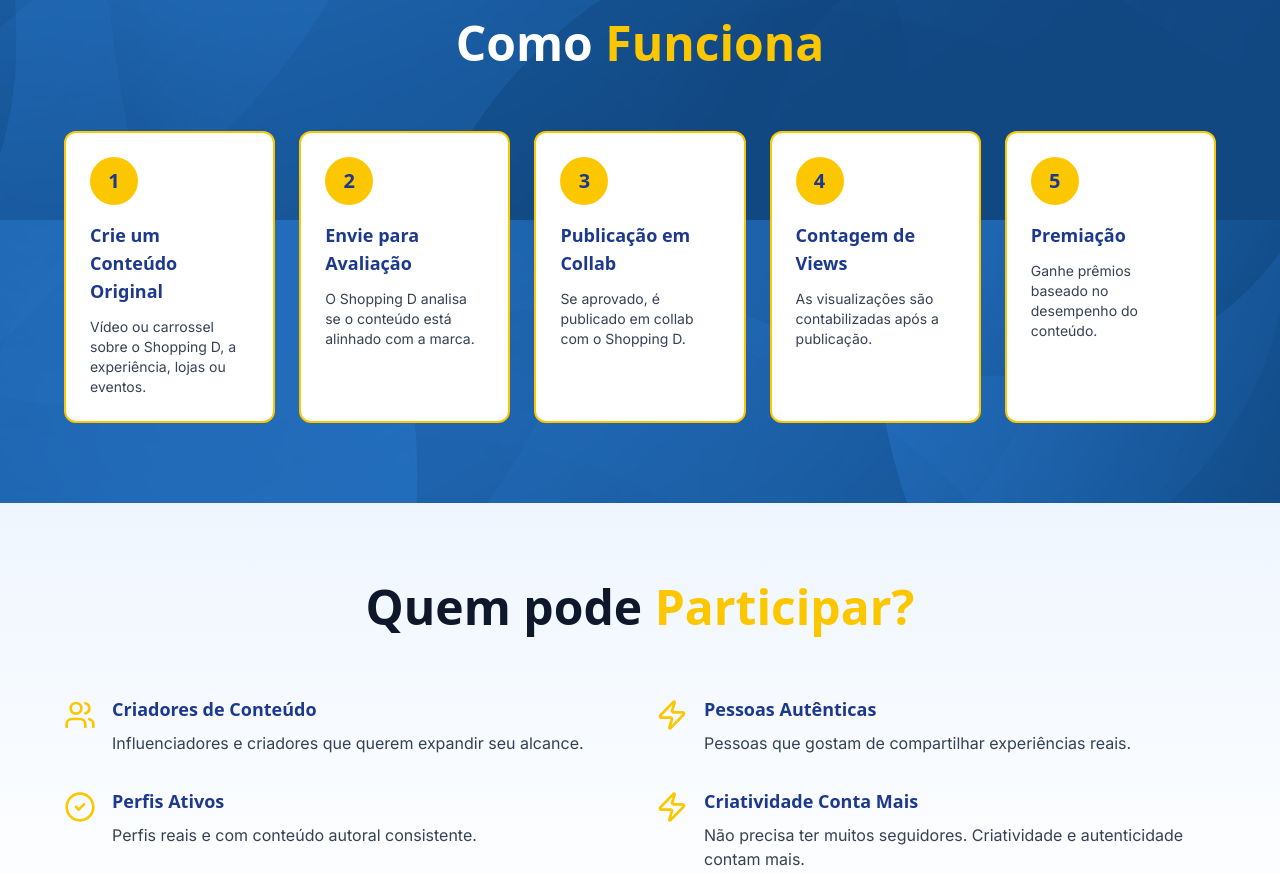
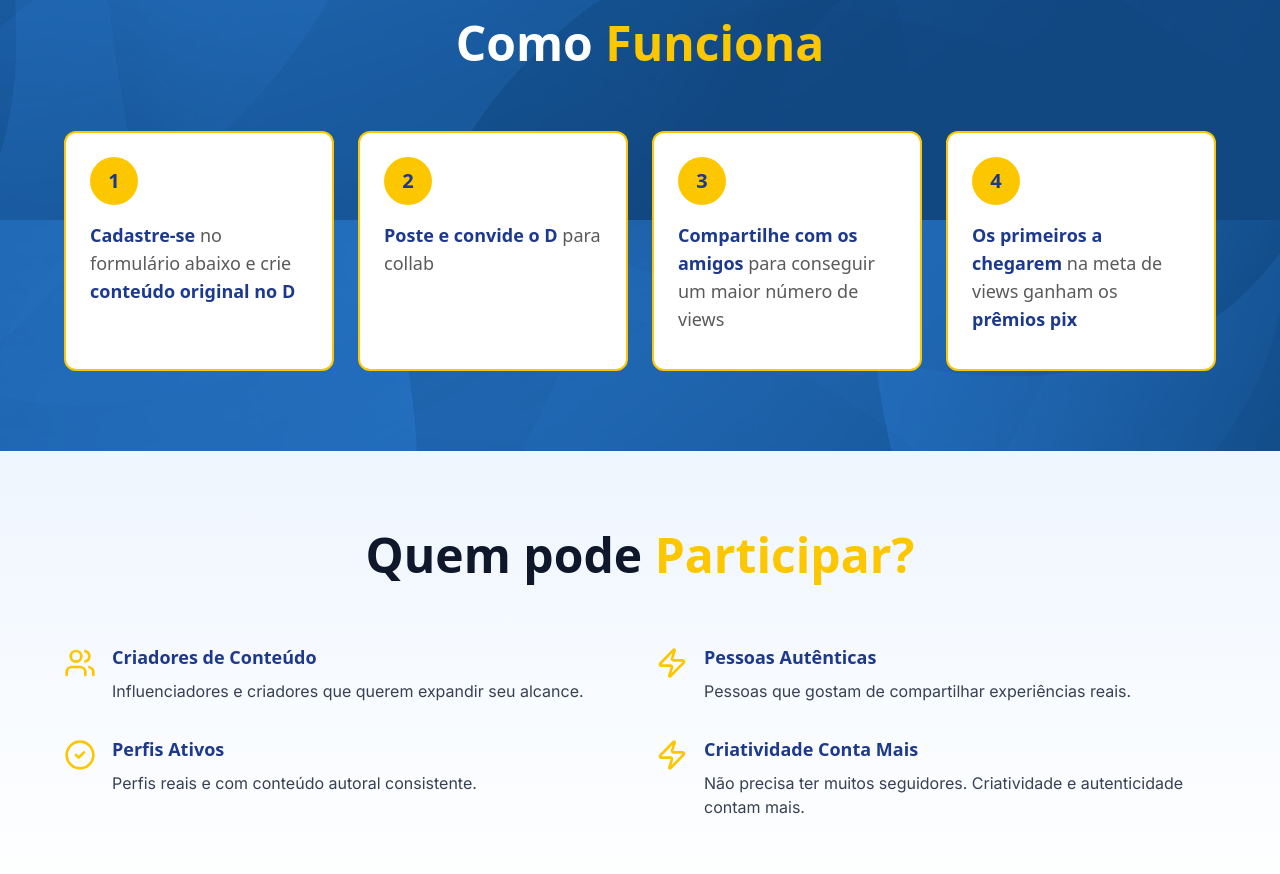
Before and after one commit to ovittorhugomachado/clube-de-embaixadores-shopping-d, a website: page index.html in a window 1280 px wide. Shown: the part 1380-2254 px from the top of the page. Drawn offline with Linux system fonts and the light colour scheme.

Commit message:
alterado o passo a passo

```diff
--- a/index.html
+++ b/index.html
@@ -162,7 +162,7 @@
                     <span class="text-yellow-400">Funciona</span>
                 </h2>
                 <div
-                    class="grid grid-cols-1 md:grid-cols-2 lg:grid-cols-5 gap-6"
+                    class="grid-container"
                 >
                     <div class="relative group">
                         <div
@@ -177,12 +177,8 @@
                                 1
                             </div>
                             <h3 class="font-bold text-lg mb-3 text-blue-900">
-                                Crie um Conteúdo Original
+                                Cadastre-se <span class="span-step">no formulário abaixo e crie</span> conteúdo original no D
                             </h3>
-                            <p class="text-gray-700 text-sm grow">
-                                Vídeo ou carrossel sobre o Shopping D, a
-                                experiência, lojas ou eventos.
-                            </p>
                         </div>
                     </div>
                     <div class="relative group">
@@ -198,12 +194,8 @@
                                 2
                             </div>
                             <h3 class="font-bold text-lg mb-3 text-blue-900">
-                                Envie para Avaliação
+                                Poste e convide o D <span class="span-step">para collab</span>
                             </h3>
-                            <p class="text-gray-700 text-sm grow">
-                                O Shopping D analisa se o conteúdo está alinhado
-                                com a marca.
-                            </p>
                         </div>
                     </div>
                     <div class="relative group">
@@ -219,12 +211,8 @@
                                 3
                             </div>
                             <h3 class="font-bold text-lg mb-3 text-blue-900">
-                                Publicação em Collab
+                                Compartilhe com os amigos <span class="span-step">para conseguir um maior número de views</span>
                             </h3>
-                            <p class="text-gray-700 text-sm grow">
-                                Se aprovado, é publicado em collab com o
-                                Shopping D.
-                            </p>
                         </div>
                     </div>
                     <div class="relative group">
@@ -240,32 +228,8 @@
                                 4
                             </div>
                             <h3 class="font-bold text-lg mb-3 text-blue-900">
-                                Contagem de Views
+                               Os primeiros a chegarem <span class="span-step">na meta de views ganham os </span>prêmios pix
                             </h3>
-                            <p class="text-gray-700 text-sm grow">
-                                As visualizações são contabilizadas após a
-                                publicação.
-                            </p>
-                        </div>
-                    </div>
-                    <div class="relative group">
-                        <div
-                            class="absolute inset-0 bg-linear-to-br from-yellow-400 to-orange-400 rounded-xl blur opacity-0 group-hover:opacity-20 transition duration-300"
-                        ></div>
-                        <div
-                            class="relative bg-white rounded-xl p-6 border-2 border-yellow-400 h-full flex flex-col"
-                        >
-                            <div
-                                class="w-12 h-12 bg-yellow-400 text-blue-900 rounded-full flex items-center justify-center font-bold text-xl mb-4"
-                            >
-                                5
-                            </div>
-                            <h3 class="font-bold text-lg mb-3 text-blue-900">
-                                Premiação
-                            </h3>
-                            <p class="text-gray-700 text-sm grow">
-                                Ganhe prêmios baseado no desempenho do conteúdo.
-                            </p>
                         </div>
                     </div>
                 </div>
@@ -593,7 +557,7 @@
                 </div>
                 <p class="text-sm text-gray-600 text-center mt-8">
                     Dúvidas? Entre em contato conosco através do Instagram
-                    @shoppingd
+                    @shopping_d
                 </p>
             </div>
         </section>
```
Also changed, not shown: src/output.css.
